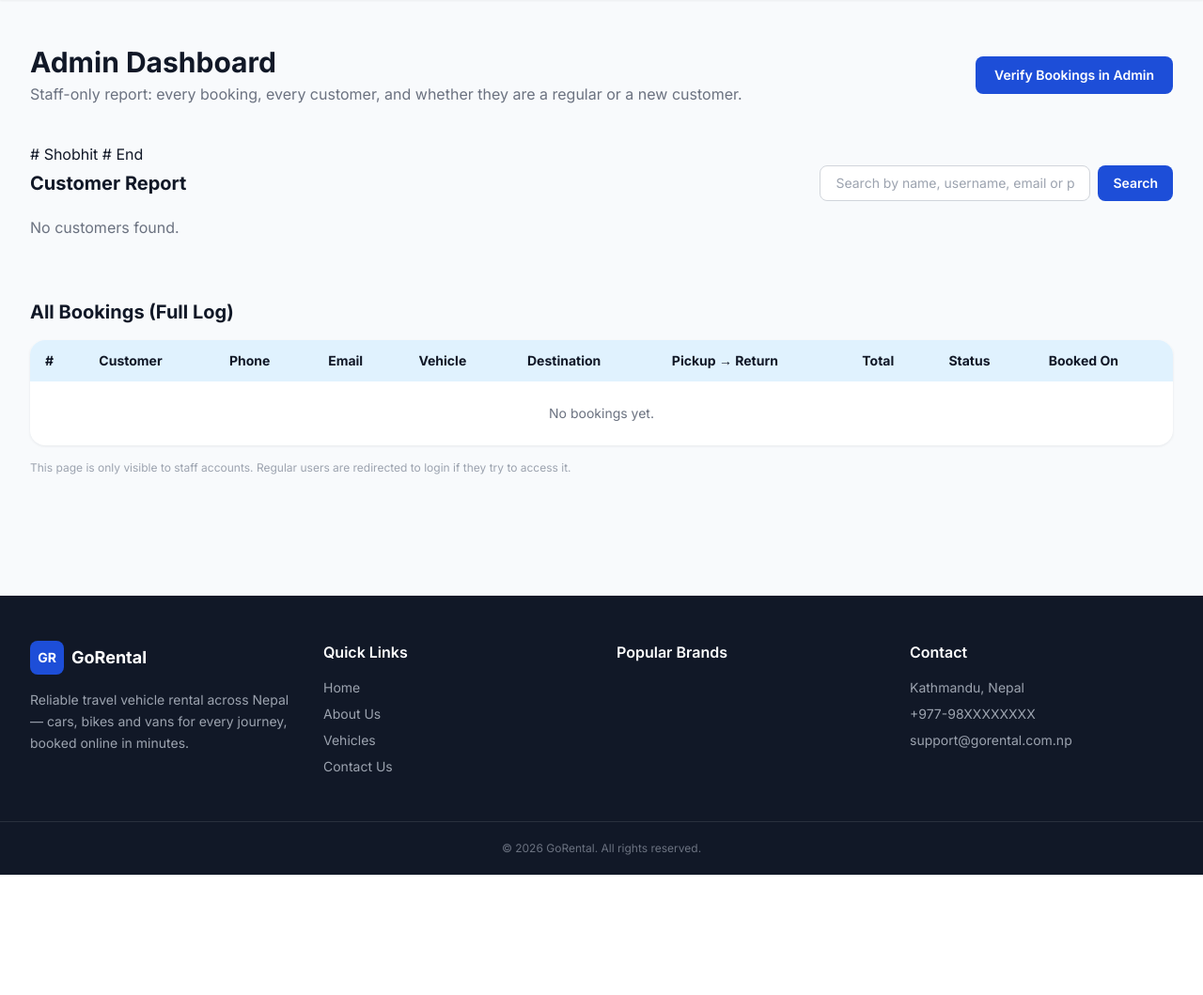
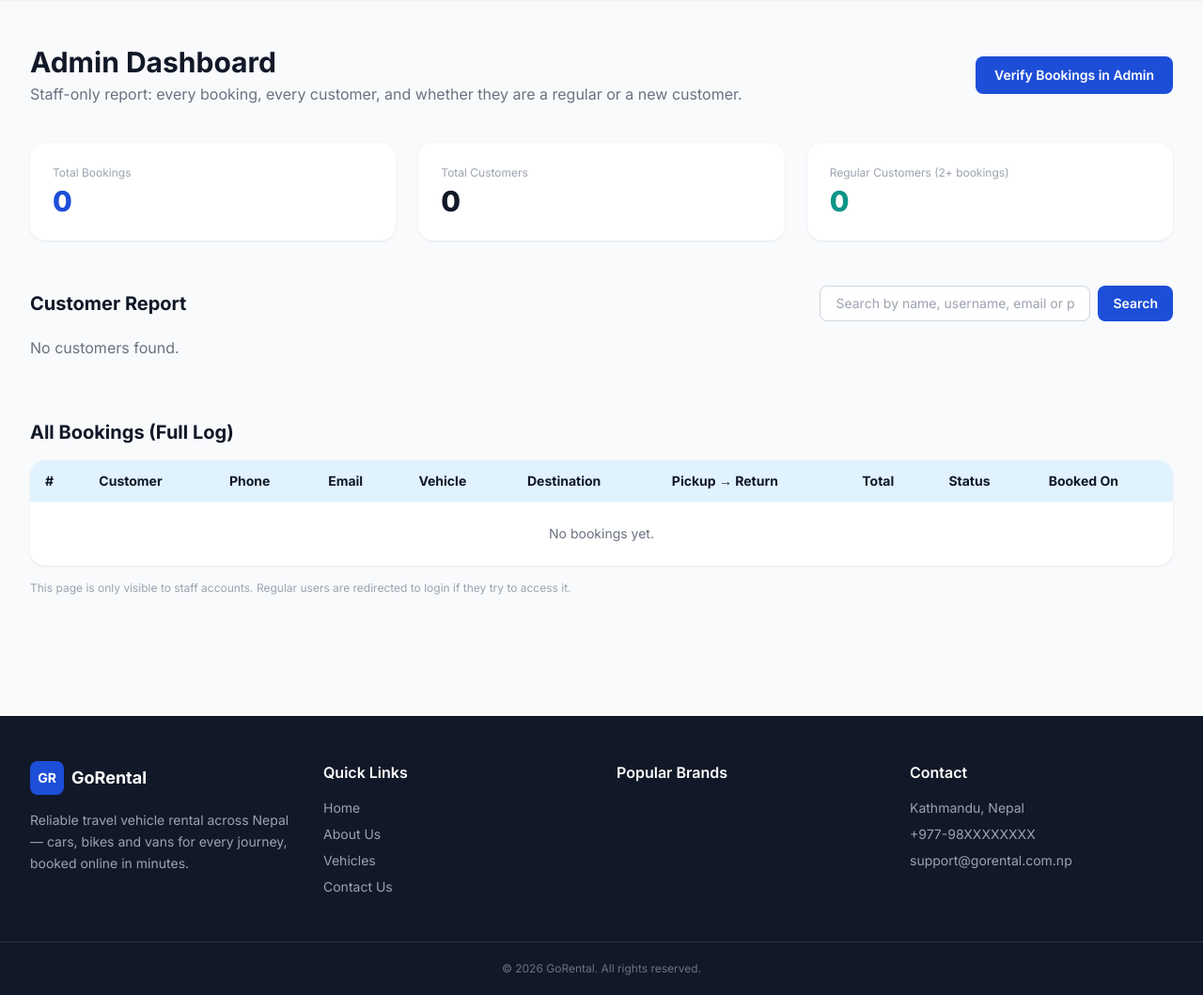
Before and after one commit to Shobhit-Devkota/GoDrive_Rental, a Django app: page /vehicles/dashboard/ in a window 1280 px wide. Shown: the part 65-1124 px from the top of the page at 94% size. Before the commit the page ends 996 px from the top, so only its background shows below. Run offline with Django 5.2, Linux system fonts and the light colour scheme; the visitor is signed in with stand-in values (Sample User, id 1); data comes from the database, SQL or seed files in the repository; data that the repository does not hold is empty; parts of the project's set-up code (start-up, migrations or seed data) failed here and were passed over; some libraries are stand-ins or nearby versions.

Commit message:
I have sucessfully completed creating admin dashboard from vehicle section

```diff
--- a/templates/vehicles/admin_dashboard.html
+++ b/templates/vehicles/admin_dashboard.html
@@ -11,8 +11,8 @@
     </div>
     <a href="/admin/vehicles/booking/" class="btn-primary text-sm font-semibold px-5 py-2.5 rounded-lg">Verify Bookings in Admin</a>
   </div>
-# Shobhit
-  {% comment %} <!-- Summary cards -->
+
+  <!-- Summary cards -->
   <div class="grid sm:grid-cols-3 gap-6 mb-12">
     <div class="card p-6">
       <p class="text-xs text-gray-400 mb-1">Total Bookings</p>
@@ -26,8 +26,8 @@
       <p class="text-xs text-gray-400 mb-1">Regular Customers ({{ regular_threshold }}+ bookings)</p>
       <p class="text-3xl font-extrabold text-teal">{{ regular_customers }}</p>
     </div>
-  </div> {% endcomment %}
-# End
+  </div>
+
   <!-- Customer report -->
   <div class="flex items-center justify-between mb-4">
     <h2 class="text-xl font-bold text-dark-gray">Customer Report</h2>
```
